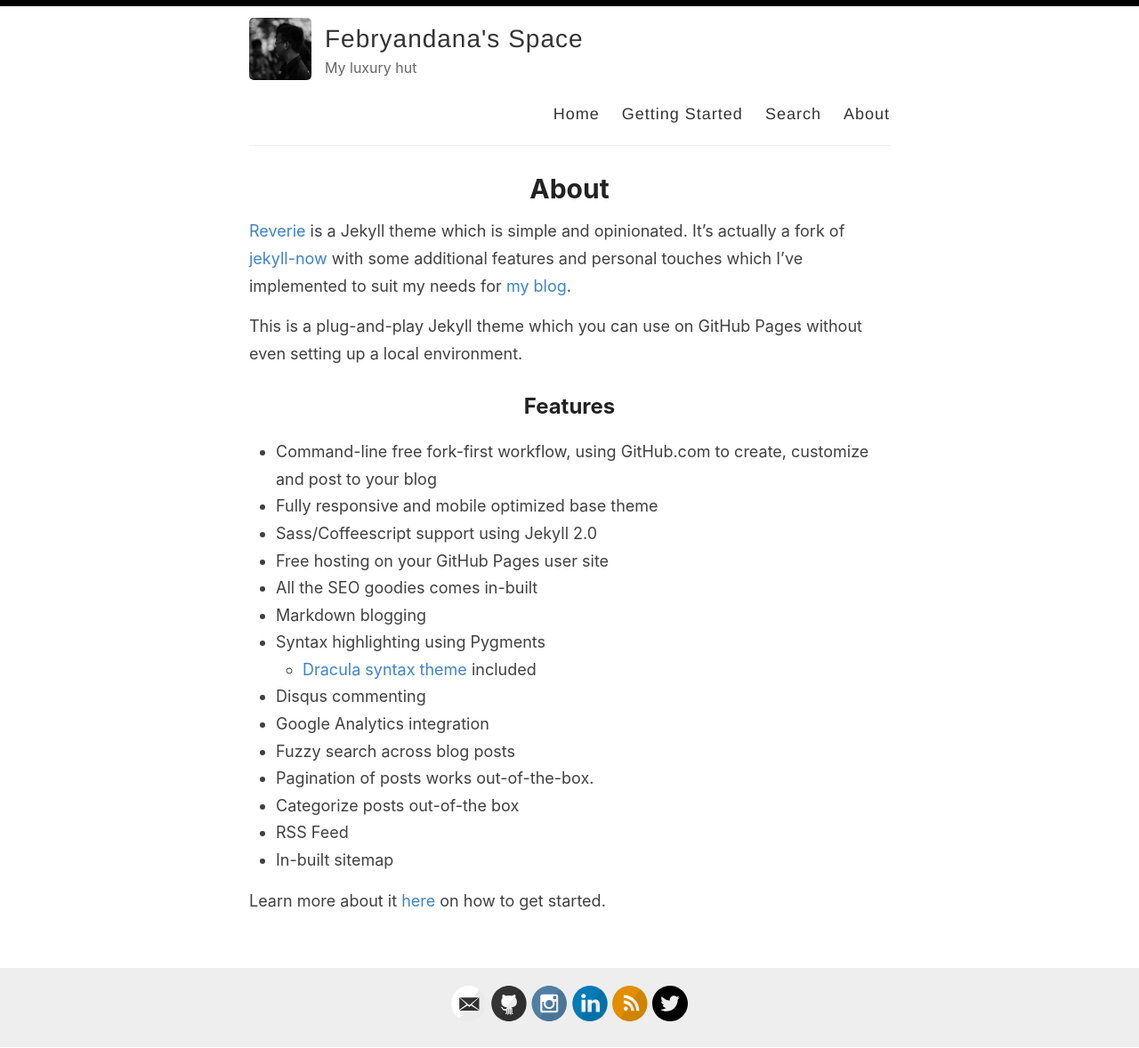
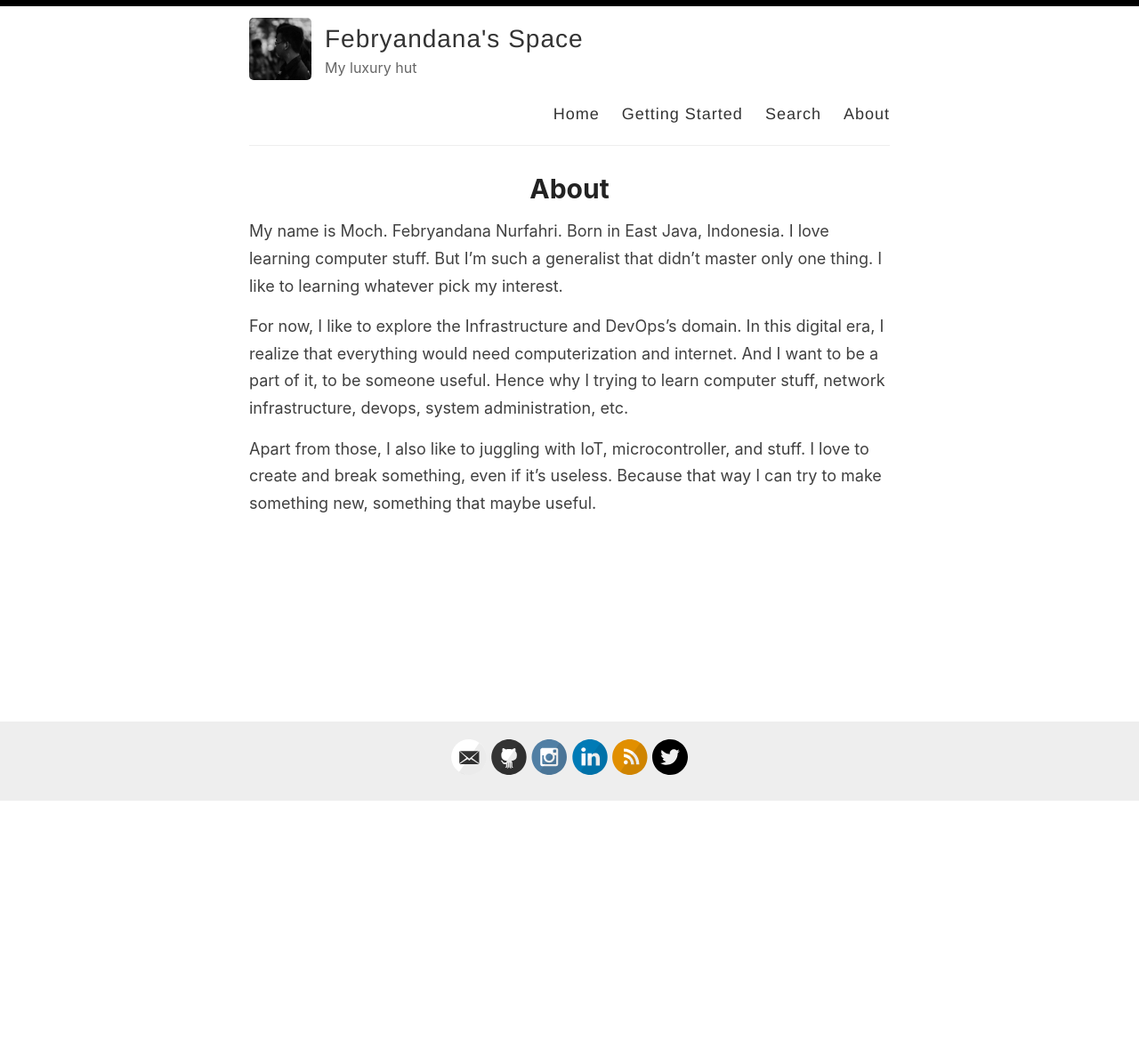
Before and after one commit to febryandana/febryandana.github.io, a Jekyll site: the page built from _pages/about.md, in a window 1280 px wide. Shown: the whole page at 89% size. Built offline with Jekyll 4.4.1, drawn with Linux system fonts in a browser that asks for light colours; after the commit the page ends 901 px from its top, so only the background shows below that.

Commit message:
Update about.md

```diff
--- a/_pages/about.md
+++ b/_pages/about.md
@@ -4,26 +4,8 @@
 permalink: /about/
 ---
 
-[Reverie](https://github.com/amitmerchant1990/reverie) is a Jekyll theme which is simple and opinionated. It's actually a fork of [jekyll-now](https://github.com/barryclark/jekyll-now) with some additional features and personal touches which I've implemented to suit my needs for [my blog](https://www.amitmerchant.com).
+My name is Moch. Febryandana Nurfahri. Born in East Java, Indonesia. I love learning computer stuff. But I'm such a generalist that didn't master only one thing. I like to learning whatever pick my interest.
 
-This is a plug-and-play Jekyll theme which you can use on GitHub Pages without even setting up a local environment.
+For now, I like to explore the Infrastructure and DevOps's domain. In this digital era, I realize that everything would need computerization and internet. And I want to be a part of it, to be someone useful. Hence why I trying to learn computer stuff, network infrastructure, devops, system administration, etc.
 
-## Features
-
-- Command-line free fork-first workflow, using GitHub.com to create, customize and post to your blog
-- Fully responsive and mobile optimized base theme
-- Sass/Coffeescript support using Jekyll 2.0
-- Free hosting on your GitHub Pages user site
-- All the SEO goodies comes in-built
-- Markdown blogging
-- Syntax highlighting using Pygments
-    - [Dracula syntax theme](https://draculatheme.com/) included
-- Disqus commenting
-- Google Analytics integration
-- Fuzzy search across blog posts
-- Pagination of posts works out-of-the-box.
-- Categorize posts out-of-the box
-- RSS Feed
-- In-built sitemap
-
-Learn more about it [here](https://github.com/amitmerchant1990/reverie) on how to get started.
+Apart from those, I also like to juggling with IoT, microcontroller, and stuff. I love to create and break something, even if it's useless. Because that way I can try to make something new, something that maybe useful.
```
